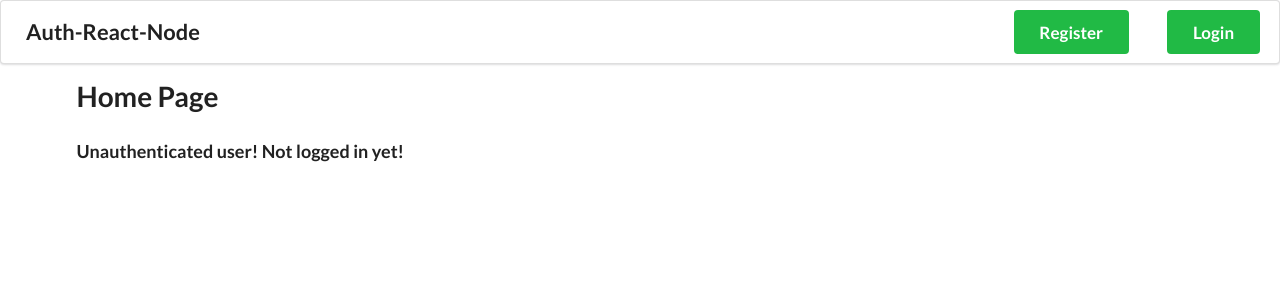
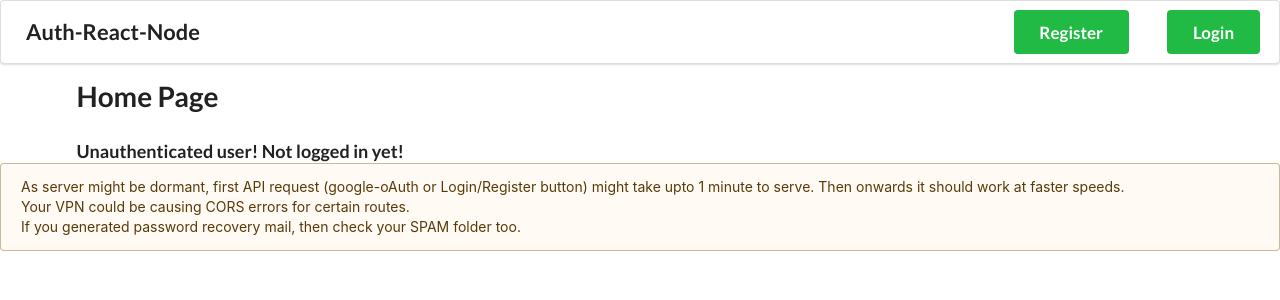
Before and after one commit to piyush-mishra-pm/auth-node-react, a React (Create React App) app in the folder frontend/: page / in a window 1280 px wide. Shown: the top 300 px of the page. Built offline with nearby package versions, Linux system fonts and the light colour scheme.

Commit message:
Footer added.

```diff
--- a/frontend/src/App.tsx
+++ b/frontend/src/App.tsx
@@ -14,6 +14,7 @@ import OAuthSuccess from './pages/oAuth/OAuthSuccess';
 import OAuthFailure from './pages/oAuth/OAuthFailure';
 
 import './App.css';
+import Footer from './components/Footer';
 
 function App() {
   return (
@@ -32,6 +33,7 @@ function App() {
           <Route path="*" component={NotFound} />
         </Switch>
         <ToastContainerWrapper />
+        <Footer />
       </BrowserRouter>
     </div>
   );
--- /dev/null
+++ b/frontend/src/components/Footer.tsx
@@ -0,0 +1,18 @@
+import React from 'react';
+
+function Footer() {
+  return (
+    <div>
+      <p className="ui warning message">
+        As server might be dormant, first API request (google-oAuth or Login/Register button) might take upto 1 minute
+        to serve. Then onwards it should work at faster speeds.
+        <br />
+        Your VPN could be causing CORS errors for certain routes.
+        <br />
+        If you generated password recovery mail, then check your SPAM folder too.
+      </p>
+    </div>
+  );
+}
+
+export default Footer;
--- a/frontend/src/pages/Login.tsx
+++ b/frontend/src/pages/Login.tsx
@@ -99,10 +99,6 @@ function Login() {
           <p>Register instead?</p>
         </Link>
         <br />
-        <p>
-          As server might be dormant, first API request (google-oAuth or Login/Register button) might take upto 1 minute
-          to serve. Then onwards it should work at faster speeds.
-        </p>
       </div>
     );
   }
--- a/frontend/src/pages/RegisterForm.tsx
+++ b/frontend/src/pages/RegisterForm.tsx
@@ -107,10 +107,6 @@ function RegisterForm() {
             {error}
           </div>
         )}
-        <p>
-          As server might be dormant, first API request (google-oAuth or Login/Register button) might take upto 1 minute
-          to serve. Then onwards it should work at faster speeds.
-        </p>
       </div>
     );
   }
```
